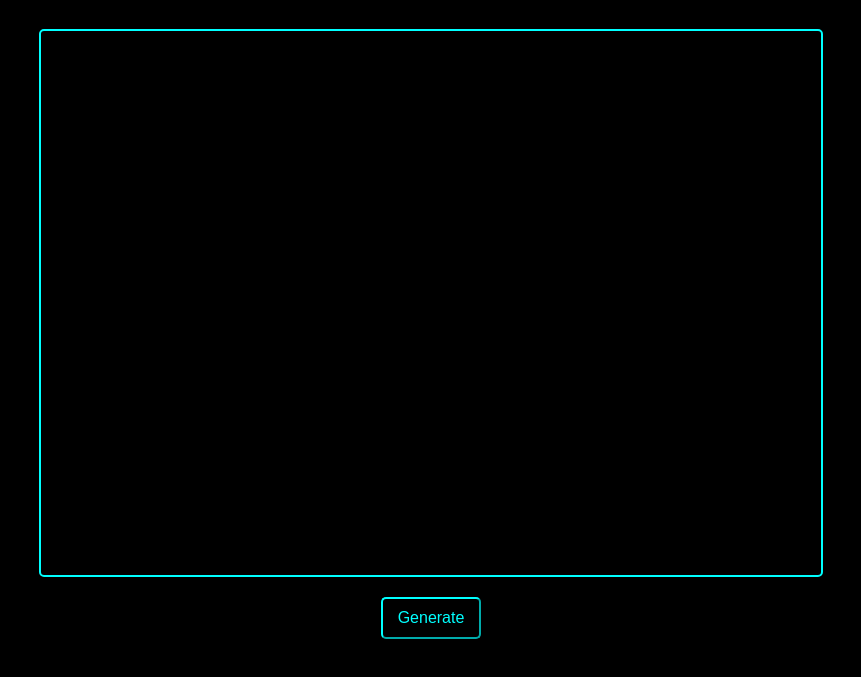
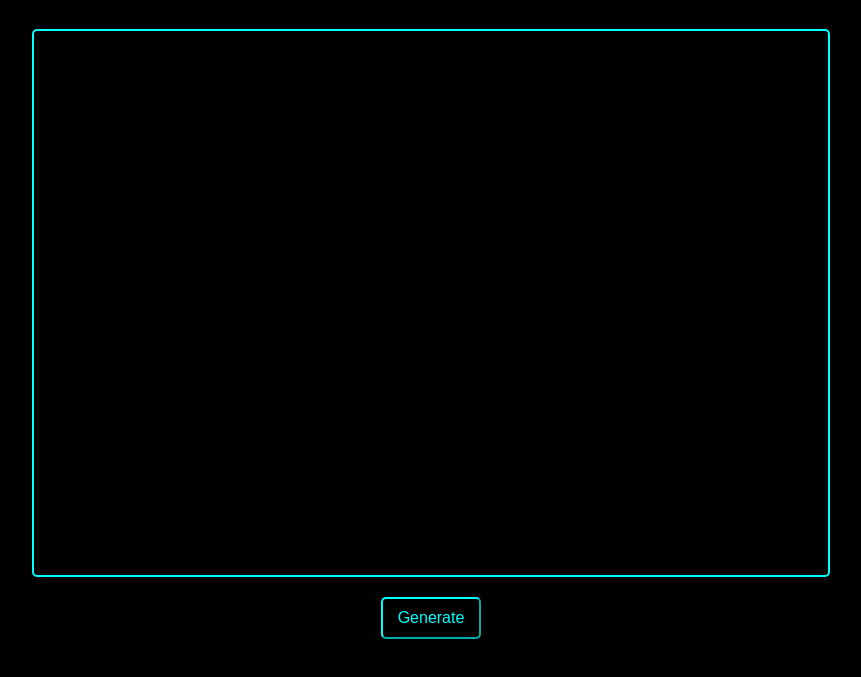
Before and after one commit to Charan1197/Dummy_Data_Generator, a website: page docs/index.html in a window 1280 px wide. Shown: the part 69-746 px from the top of the page, without its empty margins (209-1070 px from the left). Drawn offline with Linux system fonts and the light colour scheme.

Commit message:
changes made in style.css

```diff
--- a/docs/style.css
+++ b/docs/style.css
@@ -13,7 +13,7 @@ body {
 }
 
 .content {
-    width: 61vw;
+    width: 62vw;
     height: 68vh;
     border: 2px solid cyan;
     margin: 10px;
```
